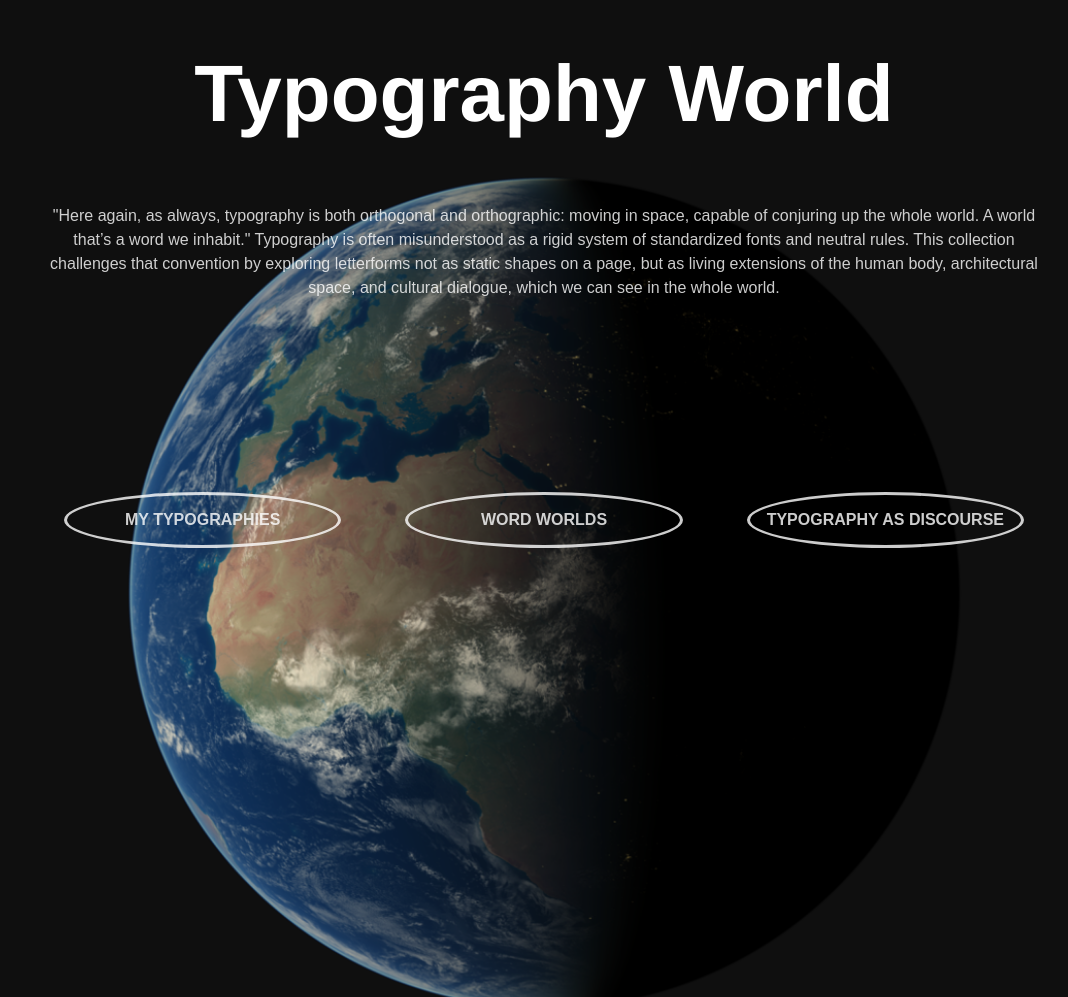
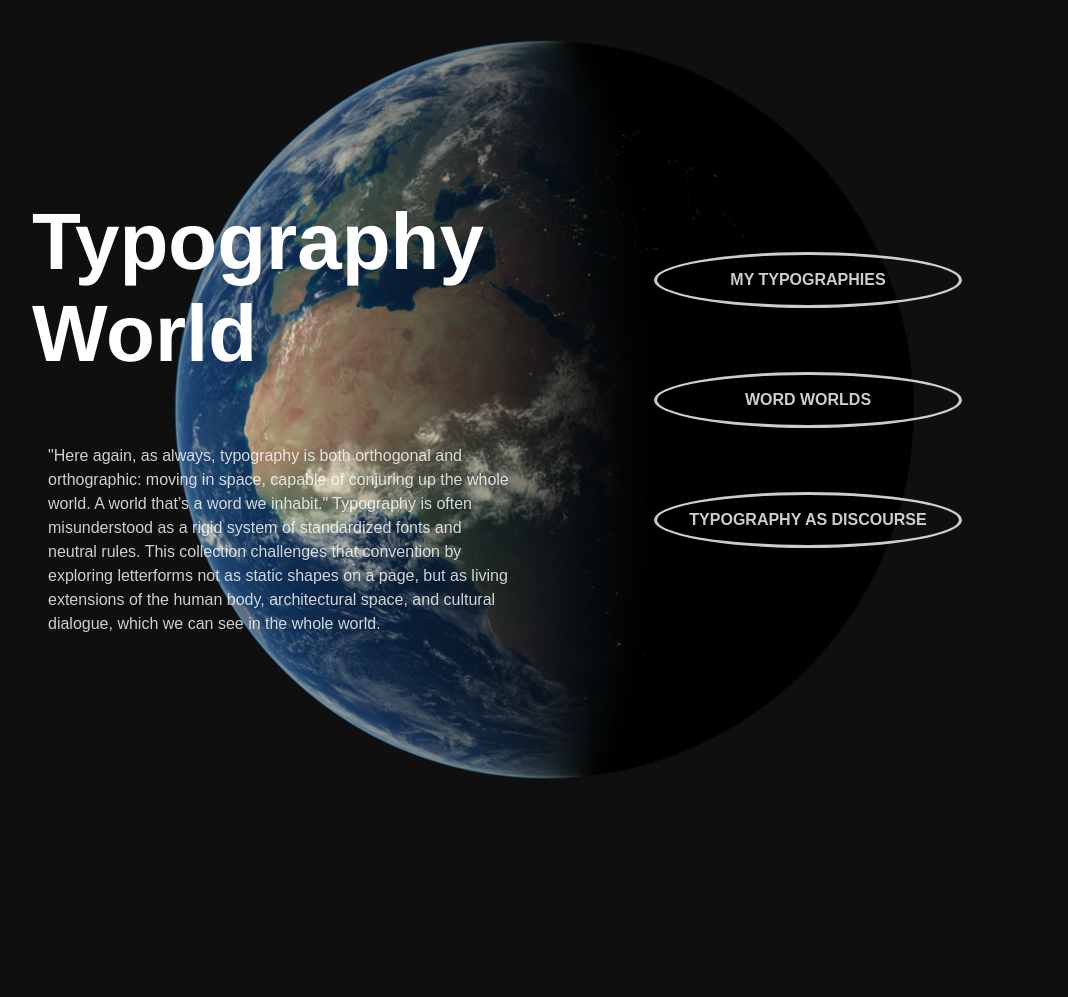
Before and after one commit to songj285/binding, a plain HTML site: page index.html in a window 1280 px wide. Shown: the top 997 px of the page, without its empty margins (96-1164 px from the left). After the commit the page ends 851 px from the top, so only its background shows below. Drawn offline with Linux system fonts and the light colour scheme.

Commit message:
change landing page grid

```diff
--- a/index.html
+++ b/index.html
@@ -8,9 +8,11 @@
 		</style>
 	</head>
 	<body>
-
-		<h1>Typography World</h1>
-		<p class="explanation">"Here again, as always, typography is both orthogonal and orthographic: moving in space, capable of conjuring up the whole world. A world that’s a word we inhabit." Typography is often misunderstood as a rigid system of standardized fonts and neutral rules. This collection challenges that convention by exploring letterforms not as static shapes on a page, but as living extensions of the human body, architectural space, and cultural dialogue, which we can see in the whole world.</p>
+		<main>
+		<header>
+			<h1>Typography World</h1>
+			<p class="explanation">"Here again, as always, typography is both orthogonal and orthographic: moving in space, capable of conjuring up the whole world. A world that’s a word we inhabit." Typography is often misunderstood as a rigid system of standardized fonts and neutral rules. This collection challenges that convention by exploring letterforms not as static shapes on a page, but as living extensions of the human body, architectural space, and cultural dialogue, which we can see in the whole world.</p>
+		</header>
 		<nav>
 			<ol>
 				<li><a href="my-typographies/"> MY TYPOGRAPHIES</a></li>
@@ -18,8 +20,9 @@
 				<li><a href="discourse/"> TYPOGRAPHY AS DISCOURSE</a></li>
 			</ol>
 		</nav>
-		<figure>
-			<img src="Earth-Photo.png" alt="Earth image">
-		</figure>
+	</main>
+	<figure>
+		<img src="Earth-Photo.png" alt="Earth image">
+	</figure>
 	</body>
 </html>
--- a/styles/common.css
+++ b/styles/common.css
@@ -52,6 +52,32 @@ h1{
 
 }
 
+main{
+	display: grid;
+	gap: var(--space-md);
+
+	@media (width >= 800px) {
+		min-block-size: 100vh;
+		grid-template-columns: 1fr 1fr;
+		align-items: center;
+	}
+}
+
+h1{
+	font-weight: 600;
+	font-family: 'Helvetica', serif;
+	text-align: center;
+	justify-content: center;
+	font-size: var(--space-lg);
+	padding-block: var(--space-lg);
+	position: relative;
+
+	@media (width >= 800px) {
+		font-size: calc(var(--base-type)*5);
+		text-align: start;
+	}
+}
+
 ol{
 	display: grid;
 	align-items: center;
@@ -60,9 +86,7 @@ ol{
 
 	@media (width >= 800px) {
 
-		grid-template-columns: repeat(3,1fr);
-		position: relative;
-		margin-block-start: calc(var(--space-sm)*10);
+		margin-block-start: 0;
 		}
 
 }
@@ -78,7 +102,7 @@ li{
 	border-color: var(--color-font);
 	opacity: 80%;
 	padding-block: var(--space-sm);
-	flex-grow: 1;
+	padding-inline: var(--space-md);
 	text-align: center;
 }
 
@@ -94,13 +118,11 @@ figure {
 		}
 
 	@media (width >= 800px) {
-		display: flex;
-		justify-content: center;
 		padding-block: var(--space-md);
-		margin-block-start: calc(var(--space-sm)*-30);
+		margin-block-start: calc(var(--space-sm)*-52);
 
 			>img {
-			inline-size: 90%;
+			inline-size: 80%;
 			}
 	}
 }
@@ -120,6 +142,7 @@ figure {
 
 	@media (width >= 800px) {
 		font-size: var(--font-sm);
+		text-align: start;
 	}
 
 }
```
